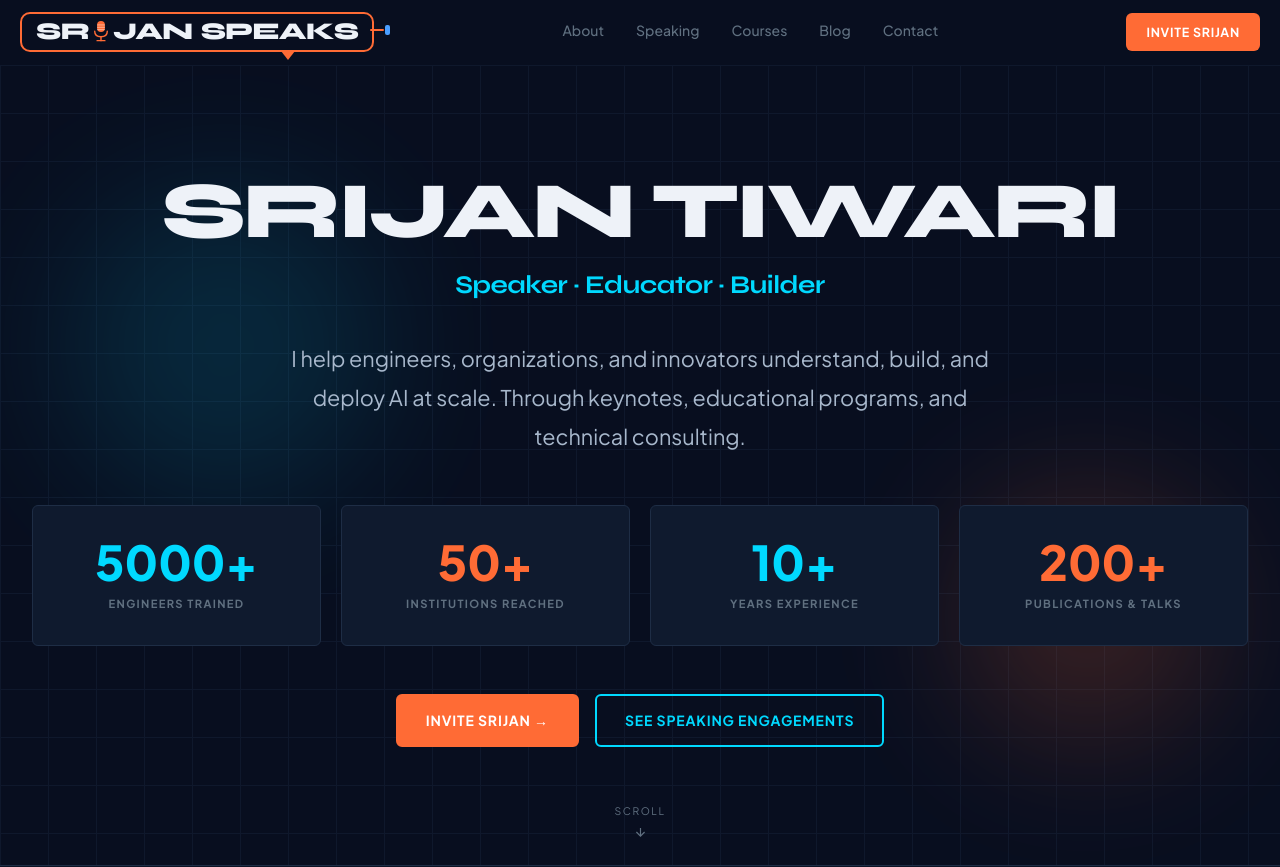
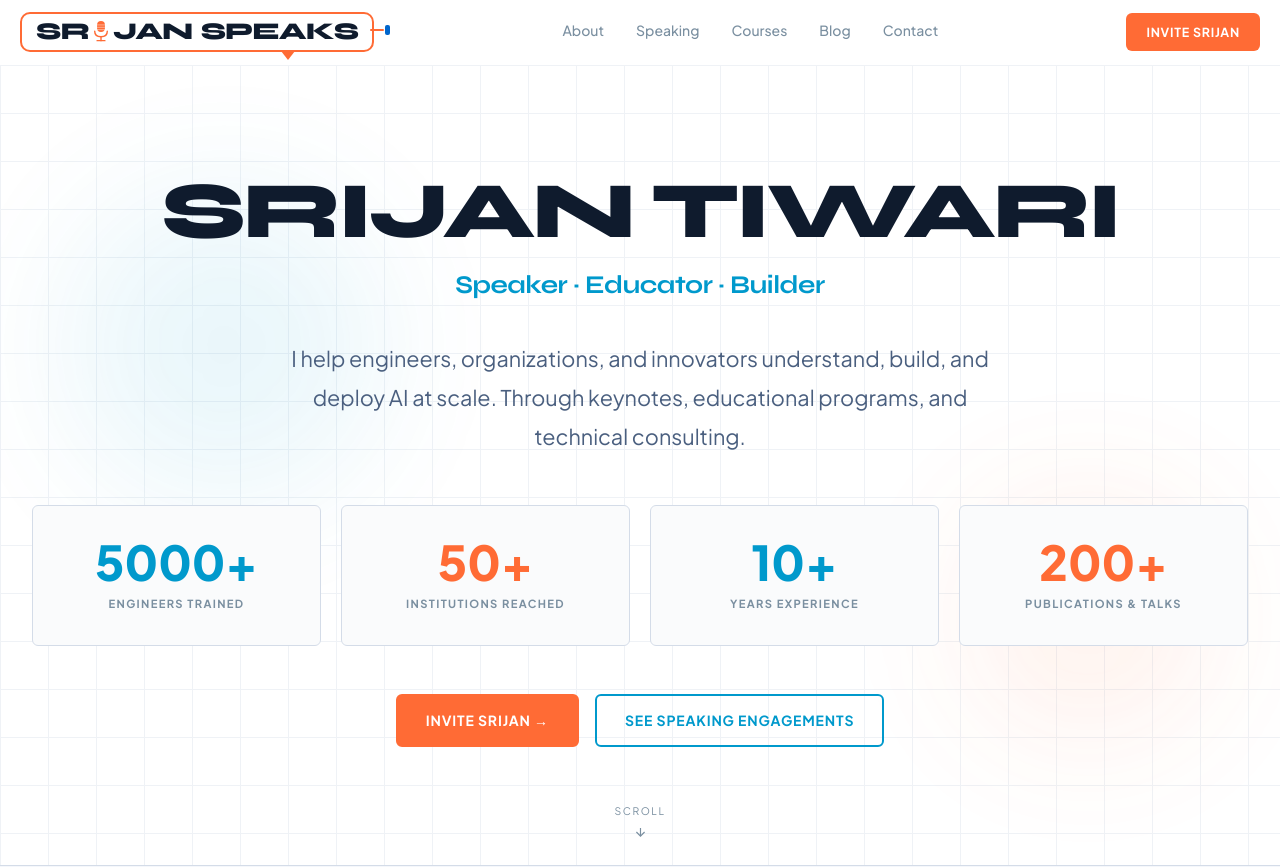
Before and after one commit to anmolmalviya0/new, a Next.js app: page / in a window 1280 px wide. Shown: the top 867 px of the page. Built offline with nearby package versions, Linux system fonts and the light colour scheme.

Commit message:
feat: Restore light/dark mode switching - add @media (prefers-color-scheme: light) for system preference detection

```diff
--- a/app/globals.css
+++ b/app/globals.css
@@ -14,7 +14,7 @@
 }
 
 :root {
-  /* ── Premium Dark Theme (Always Active - Personal Brand) ── */
+  /* ── Premium Dark Theme (Default) ── */
   /* ── Surface ── */
   --bg:            #080e1f;
   --bg-2:          #0d1426;
@@ -55,6 +55,45 @@
   --r-lg:  20px;
   --r-xl:  28px;
   --r-full: 9999px;
+}
+
+/* Light mode — system preference */
+@media (prefers-color-scheme: light) {
+  :root {
+    /* ── Surface ── */
+    --bg:            #ffffff;
+    --bg-2:          #f5f7fb;
+    --bg-3:          #eff2f7;
+    --bg-card:       #fafbfc;
+
+    /* ── Text ── */
+    --fg:            #0f1b2d;
+    --fg-2:          #4a5f7f;
+    --fg-muted:      #7a8fa0;
+    --fg-inverse:    #ffffff;
+
+    /* ── Accent — Premium Orange ── */
+    --accent:        #ff6b35;
+    --accent-hover:  #ff8a5b;
+    --accent-glow:   rgba(255,107,53,0.12);
+
+    /* ── Brand cyan — Electric ── */
+    --brand:         #0066cc;
+    --brand-2:       #0080ff;
+    --cyan:          #0099cc;
+    --cyan-glow:     rgba(0,153,204,0.12);
+
+    /* ── Borders ── */
+    --border:        #d4dce8;
+    --border-strong: #c0cde0;
+
+    /* ── Shadows ── */
+    --shadow-sm:   0 1px 4px rgba(0,0,0,0.08);
+    --shadow-md:   0 4px 16px rgba(0,0,0,0.12);
+    --shadow-lg:   0 12px 40px rgba(0,0,0,0.16);
+    --shadow-accent: 0 8px 24px rgba(255,107,53,0.15);
+    --shadow-cyan:   0 8px 24px rgba(0,153,204,0.12);
+  }
 }
 
 /* ═══════════════════════════════════════════════════════
```
